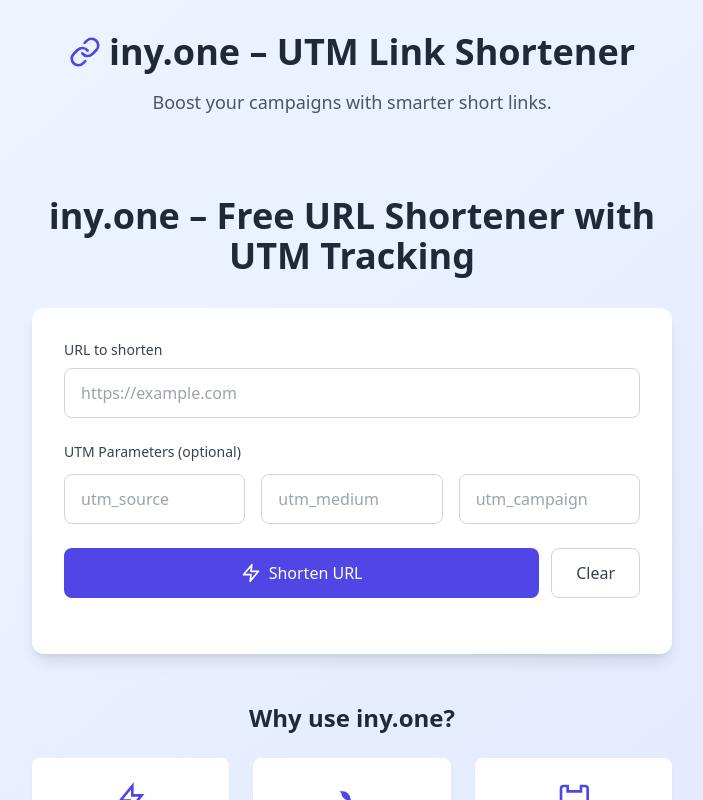
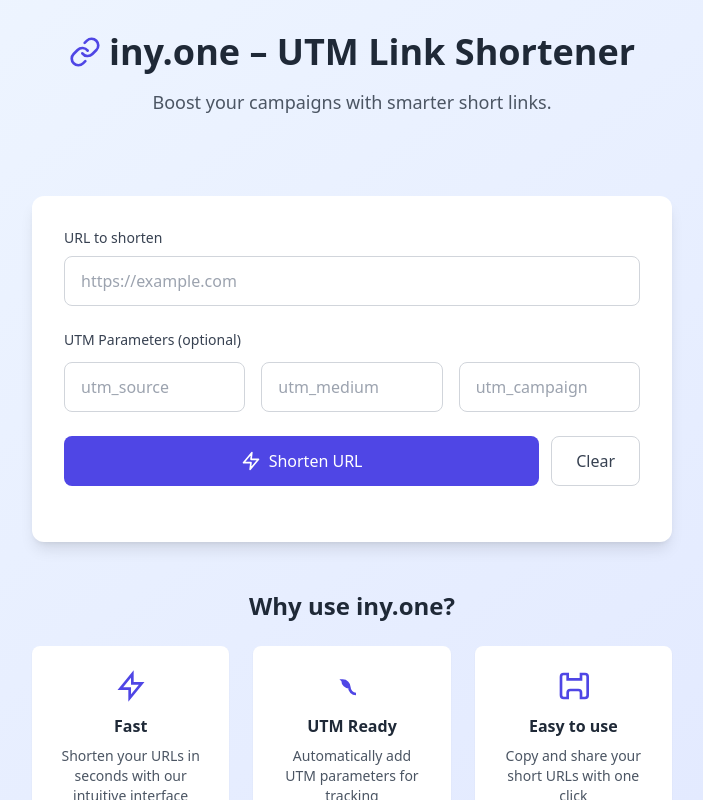
Before and after one commit to YairYR/iny-one-full, a Next.js app: page / in a window 1280 px wide. Shown: the top 800 px of the page, without its empty margins (288-991 px from the left). Built offline with nearby package versions, Linux system fonts and the light colour scheme.

Commit message:
Update index.tsx

```diff
--- a/src/pages/index.tsx
+++ b/src/pages/index.tsx
@@ -38,9 +38,6 @@ function Home() {
       <Layout>
         <Navbar />
         <main className="px-4 py-12 max-w-4xl mx-auto">
-          <h1 className="text-4xl font-bold text-center text-gray-800 mb-8">
-            {lang.get('h1Main') || "iny.one – Acortador de URLs con parámetros UTM"}
-          </h1>
 
           <Form />
 
```
